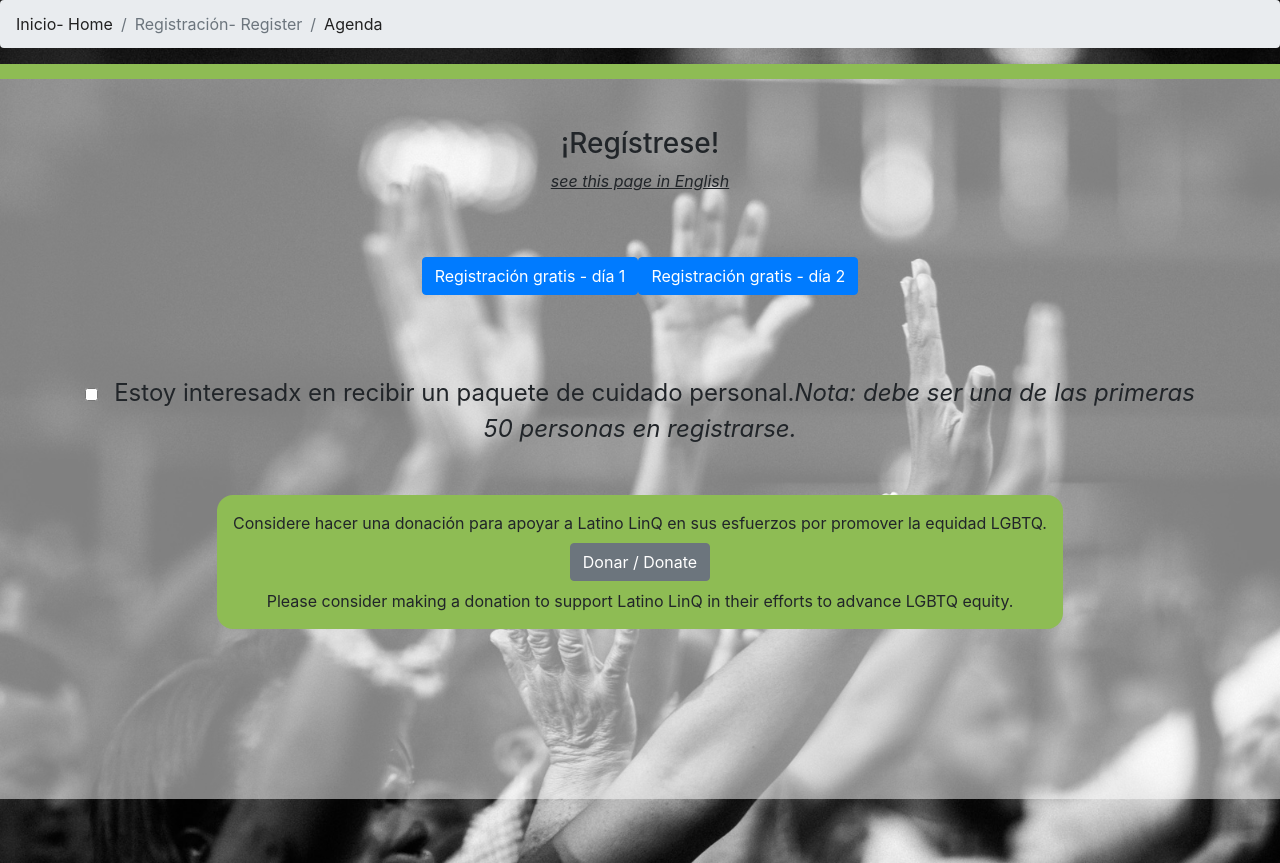
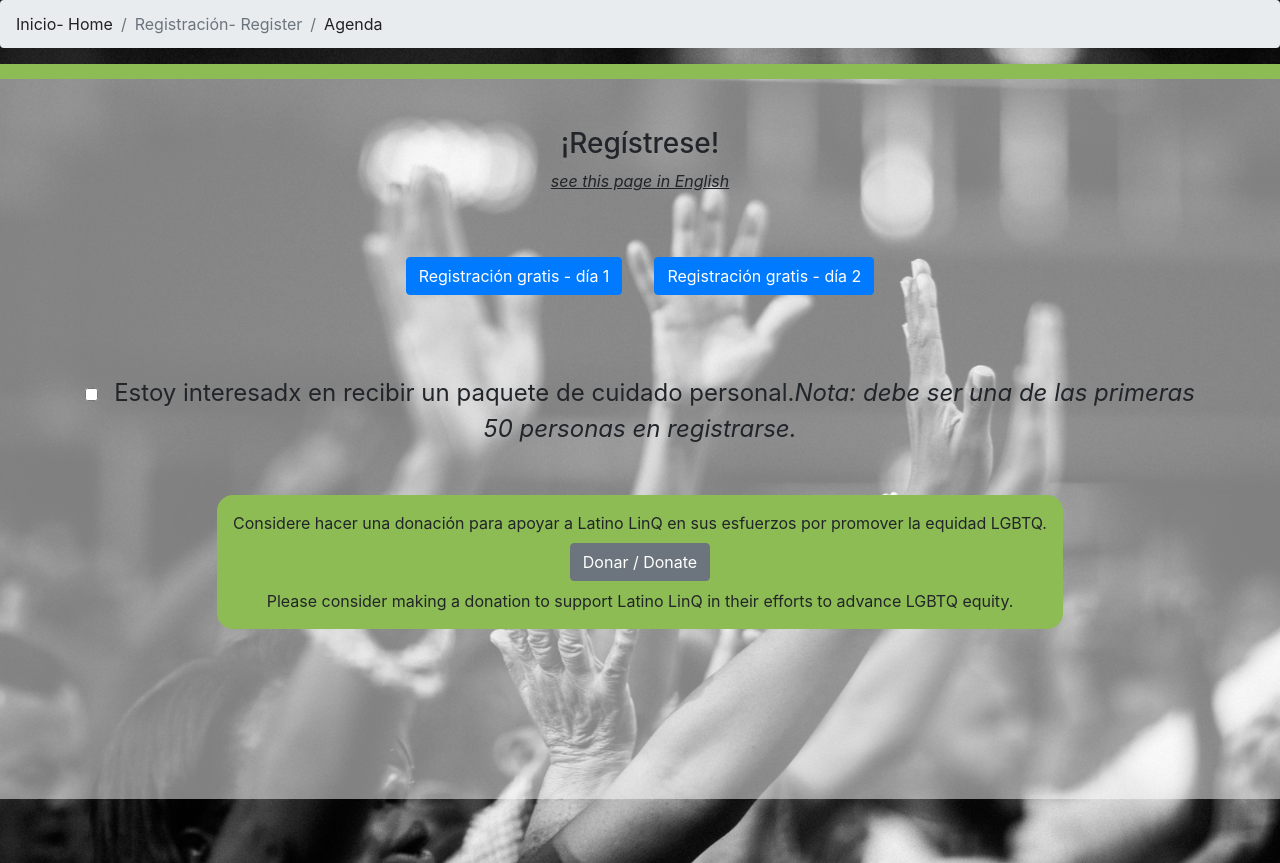
Before and after one commit to scottrollan/linq-events, a React (Create React App) app: page /Register in a window 1280 px wide. Built offline with nearby package versions, Linux system fonts and the light colour scheme; the HTML template or start-up script is replaced by a standard one.

Commit message:
fixing the button margins on register page

```diff
--- a/src/components/pages/Register.module.scss
+++ b/src/components/pages/Register.module.scss
@@ -32,7 +32,7 @@
   margin: 2rem;
 }
 .button {
-  margin: 1rem 0;
+  margin: 1rem;
 }
 .regalito {
   width: 100%;
```
